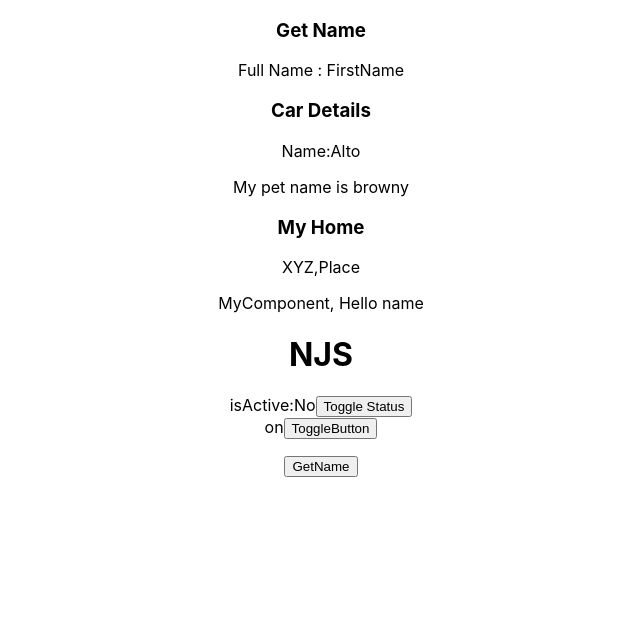
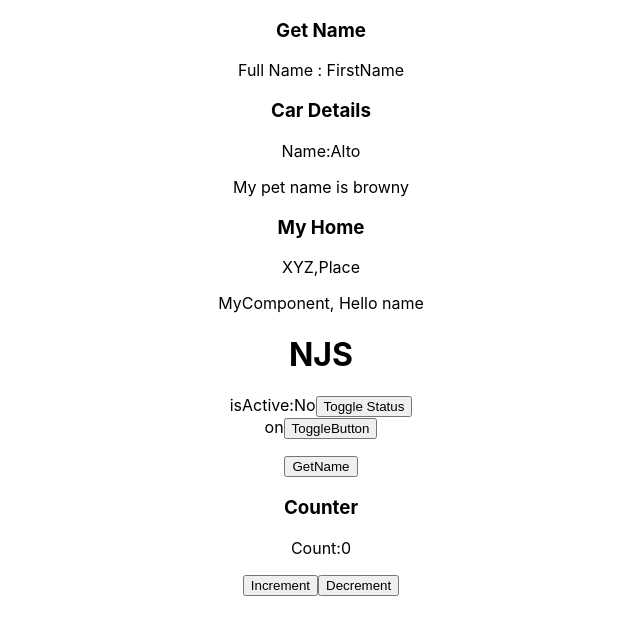
Before and after one commit to nagajayasree/2021, a React (Create React App) app: page / in a window 1280 px wide. Shown: the top 634 px of the page, without its empty margins (319-959 px from the left). Built offline with nearby package versions, Linux system fonts and the light colour scheme.

Commit message:
added changes

```diff
--- a/src/App.tsx
+++ b/src/App.tsx
@@ -1,6 +1,6 @@
 import "./App.css";
 import { Car, Home, Name, Pet, MyComponent, MyName } from "./topics/funcComps";
-import { GetName, Status, ToggleButton } from "./topics/hooks";
+import { Counter, GetName, Status, ToggleButton } from "./topics/useStateHook";
 
 function App() {
   return (
@@ -16,6 +16,7 @@ function App() {
       <Status isActive={false} />
       <ToggleButton button={true} />
       <GetName name="njs" />
+      <Counter value={0}>Counter</Counter>
     </div>
   );
 }
--- a/src/topics/hooks.tsx
+++ b/src/topics/useStateHook.tsx
@@ -43,15 +43,22 @@ export const GetName = ({ name }: NameProp) => {
   );
 };
 
-export const Counter: React.FunctionComponent<{ value: number }> = ({
+interface CounterProp {
+  value: number;
+}
+export const Counter: React.FunctionComponent<CounterProp> = ({
   value,
+  children,
 }) => {
   const [count, setCount] = React.useState(value);
   return (
     <div>
+      <h3>{children}</h3>
       Count:{count}
-      <button onClick={() => setCount(count + 1)}>Increment</button>
-      <button onClick={() => setCount(count - 1)}>Decrement</button>
+      <p>
+        <button onClick={() => setCount(count + 1)}>Increment</button>
+        <button onClick={() => setCount(count - 1)}>Decrement</button>
+      </p>
     </div>
   );
 };
```
